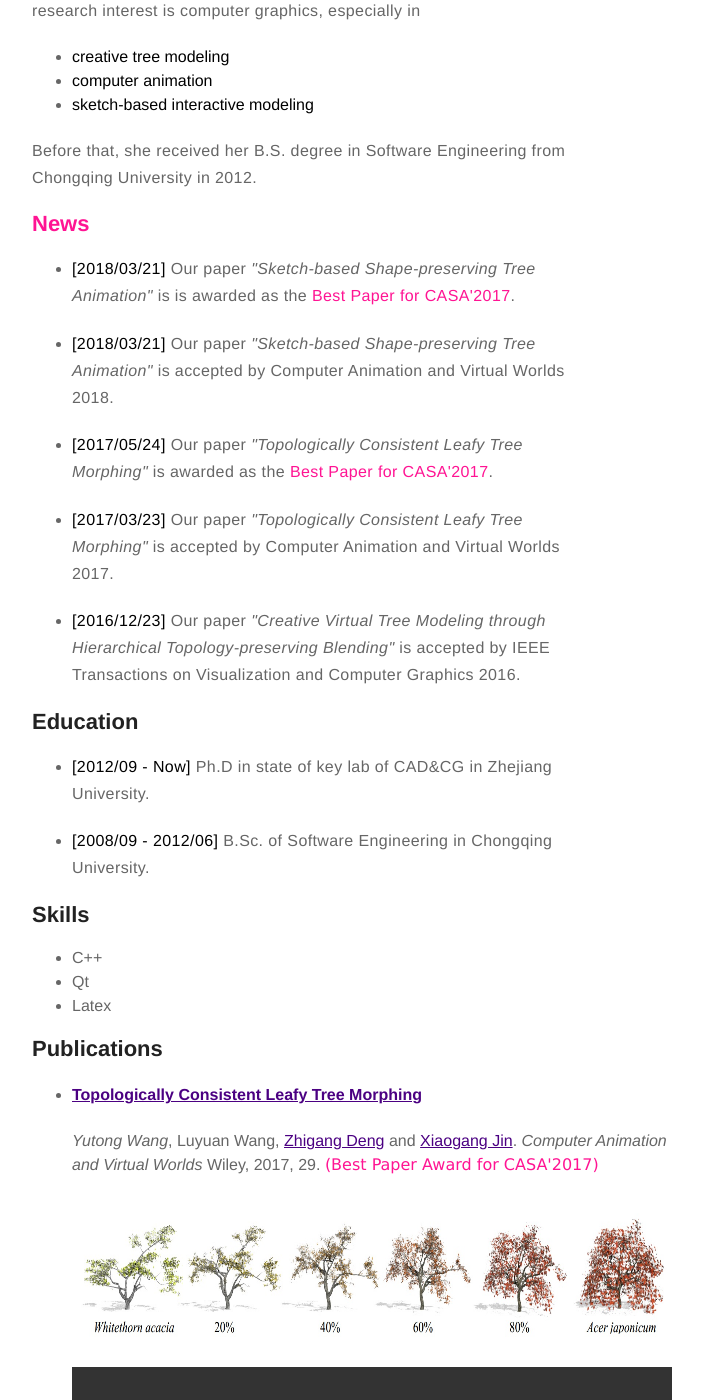
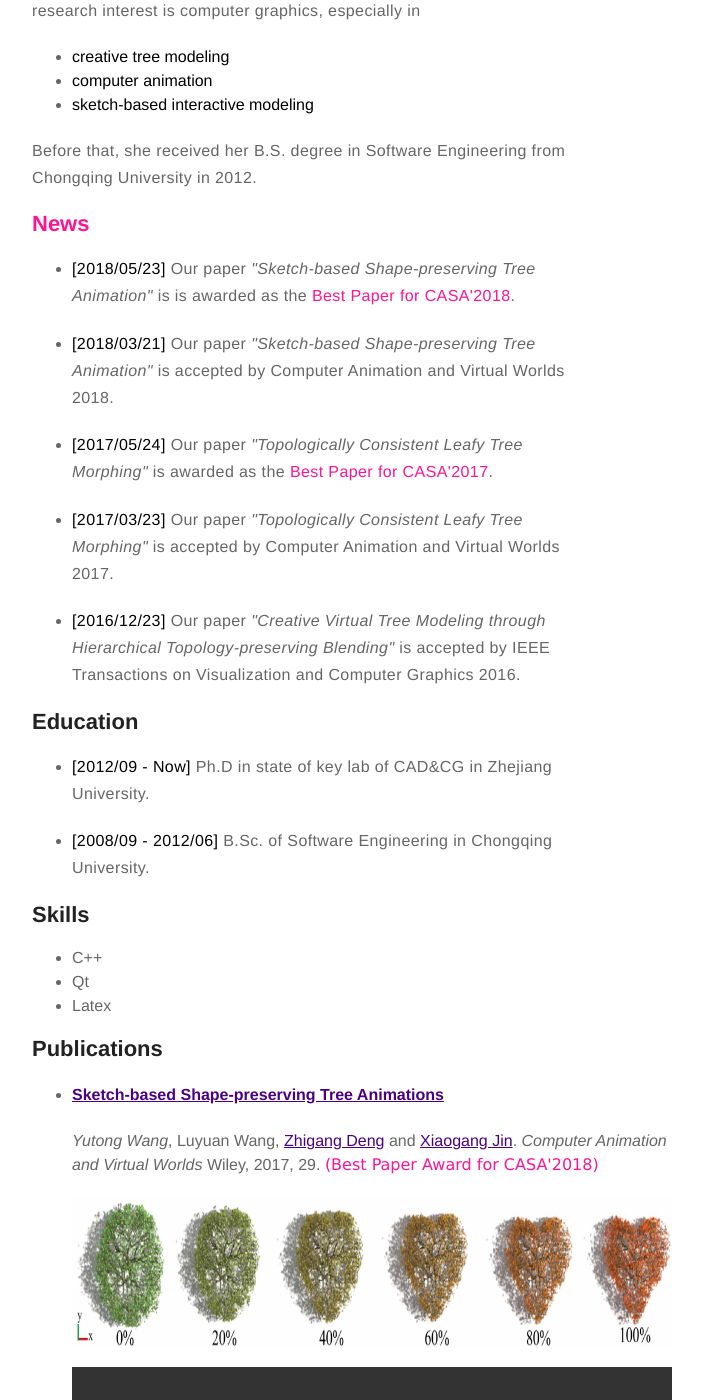
Before and after one commit to catherineytw/YutongWang, a Jekyll site: the page built from about.md, in a window 1280 px wide and 1400 px high, scrolled down 482 px. Shown: the whole window, without its empty margins (328-1031 px from the left). Built offline with Jekyll 4.4.1, drawn with Linux system fonts in a browser that asks for light colours; grey boxes are pictures that could not be loaded.

Commit message:
update publication

```diff
--- a/about.md
+++ b/about.md
@@ -30,7 +30,7 @@ layout: page
 
 <h2><font color="#FF1493">News</font></h2>
 <ul>
-	<li><p><font color="black">[2018/03/21]</font> Our paper <i>"Sketch-based Shape-preserving Tree Animation"</i> is is awarded as the <b><font color="#FF1493">Best Paper for CASA'2017</font></b>.</p></li>
+	<li><p><font color="black">[2018/05/23]</font> Our paper <i>"Sketch-based Shape-preserving Tree Animation"</i> is is awarded as the <b><font color="#FF1493">Best Paper for CASA'2018</font></b>.</p></li>
 
 	<li><p><font color="black">[2018/03/21]</font> Our paper <i>"Sketch-based Shape-preserving Tree Animation"</i> is accepted by Computer Animation and Virtual Worlds 2018.</p></li>
 
@@ -69,6 +69,16 @@ layout: page
 
   <li>
       <div class="divcss5">
+         <p><h4><a href="http://www.cad.zju.edu.cn/home/jin/casa2018/casa2018.htm"> Sketch-based Shape-preserving Tree Animations</a></h4>
+		 <B><I>Yutong Wang</I></B>, Luyuan Wang, <a href="http://graphics.cs.uh.edu/zdeng/">Zhigang Deng</a> and <a href="http://www.cad.zju.edu.cn/home/jin/casa2017/casa2017.htm">Xiaogang Jin</a>. <i>Computer Animation and Virtual Worlds</i> Wiley, 2017, 29. <font face="verdana" color="#FF1493">(Best Paper Award for CASA'2018)</font></p>
+		 <p><a href="https://www.researchgate.net/publication/315516994_Topologically_Consistent_Leafy_Tree_Morphing"><img src="https://catherineytw.github.io/YutongWang/publications/images/Sketch-based Shape-preserving Tree Animation/teaser.jpg" height="200px" width="600px" alt="Sketch-Based Shape-preserving Tree Animation"/></a>
+		 </p>
+		 <video src="https://catherineytw.github.io/YutongWang/publications/images/Sketch-based Shape-preserving Tree Animation/Demo.MP4" controls="controls"></video>
+      </div>
+    </li>
+
+  <li>
+      <div class="divcss5">
          <p><h4><a href="https://www.researchgate.net/publication/315516994_Topologically_Consistent_Leafy_Tree_Morphing"> Topologically Consistent Leafy Tree Morphing</a></h4>
 		 <B><I>Yutong Wang</I></B>, Luyuan Wang, <a href="http://graphics.cs.uh.edu/zdeng/">Zhigang Deng</a> and <a href="http://www.cad.zju.edu.cn/home/jin/casa2017/casa2017.htm">Xiaogang Jin</a>. <i>Computer Animation and Virtual Worlds</i> Wiley, 2017, 29. <font face="verdana" color="#FF1493">(Best Paper Award for CASA'2017)</font></p>
 		 <p><a href="https://www.researchgate.net/publication/315516994_Topologically_Consistent_Leafy_Tree_Morphing"><img src="https://catherineytw.github.io/YutongWang/publications/images/topologically consistent leafy tree morphing/teaser.jpg" height="200px" width="600px" alt="Topologically Consistent Leafy Tree Morphing"/></a>
```
